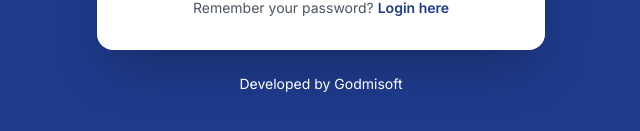
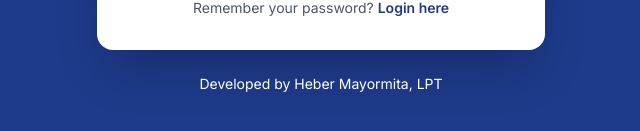
Before and after one commit to Dev-hebz/tsokplatform, a Next.js app: page /forgot-password in a window 1280 px wide. Shown: the part 589-720 px from the top of the page, without its empty margins (319-959 px from the left). Built offline with nearby package versions, Linux system fonts and the light colour scheme; no server answers.

Commit message:
Update page.tsx

```diff
--- a/src/app/forgot-password/page.tsx
+++ b/src/app/forgot-password/page.tsx
@@ -109,7 +109,7 @@ export default function ForgotPasswordPage() {
         </div>
 
         <p className="text-center text-white text-sm mt-6">
-          Developed by Godmisoft
+          Developed by Heber Mayormita, LPT
         </p>
       </div>
     </div>
```
